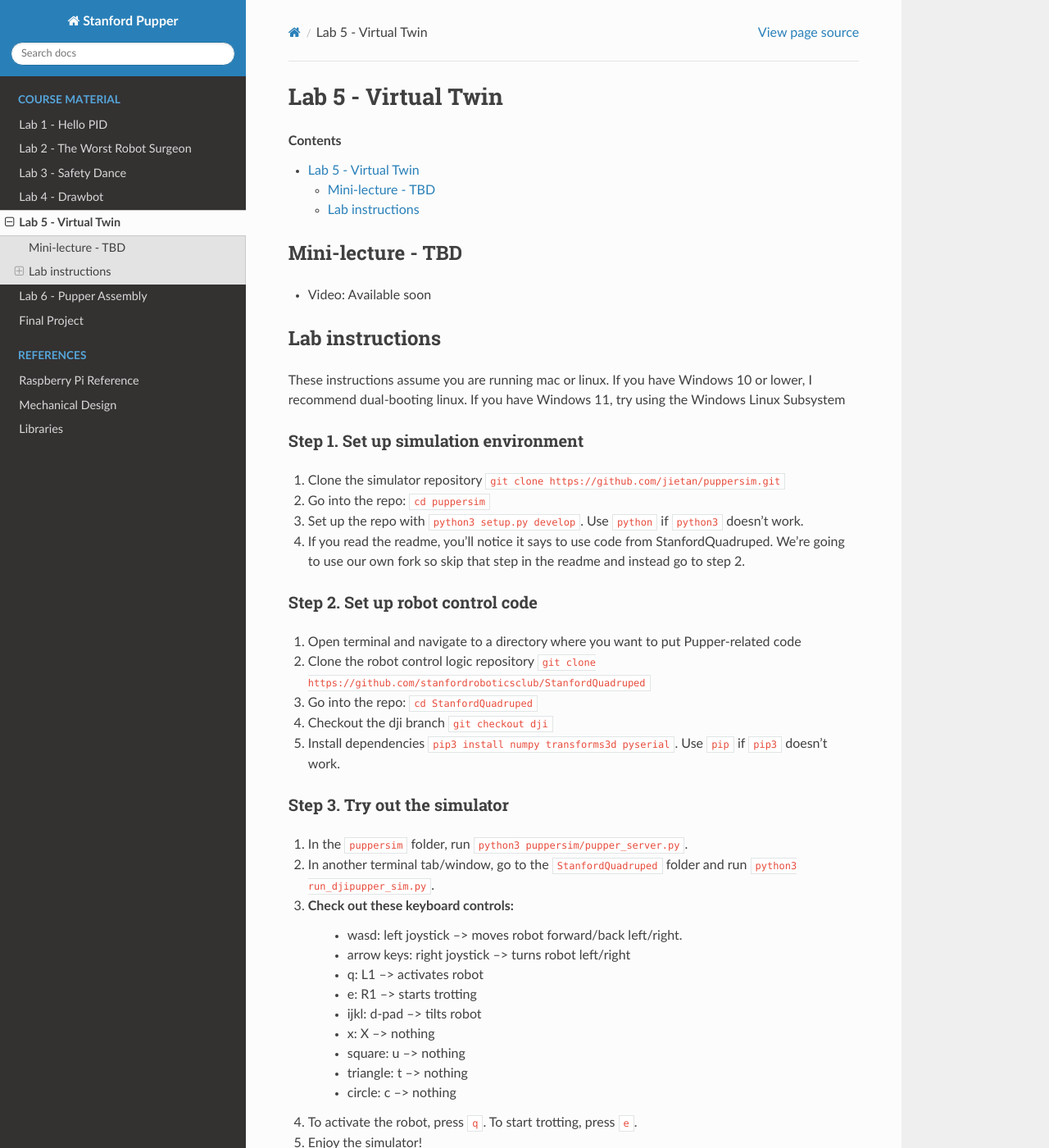
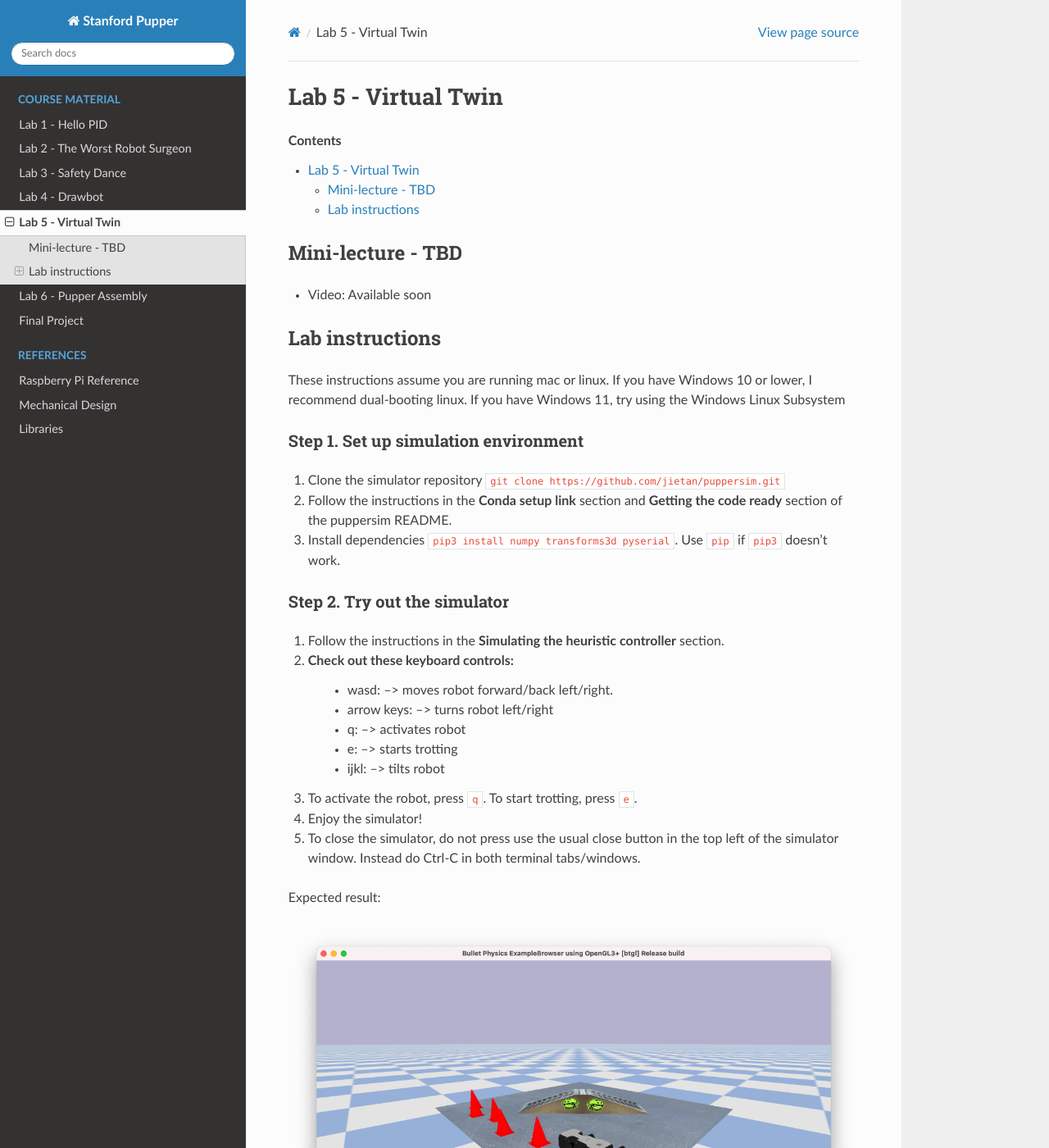
Before and after one commit to stanfordroboticsclub/pupperv3-independent-study, a Sphinx documentation site: the page built from docs/course-material/lab-5.rst, in a window 1280 px wide and 1400 px high. Shown: the whole window at 82% size. Built offline with Sphinx 7.4.7 and the Read the Docs theme 2.0.0, drawn with Linux system fonts in a browser that asks for light colours.

Commit message:
simplify sim instructions

```diff
--- a/docs/course-material/lab-5.rst
+++ b/docs/course-material/lab-5.rst
@@ -17,33 +17,18 @@ These instructions assume you are running mac or linux. If you have Windows 10 o
 Step 1. Set up simulation environment
 ^^^^^^^^^^^^^^^^^^^^^^^^^^^^^^^^^^^^^^^^^^^^^^^^^^^^^^^^^^
 #. Clone the simulator repository ``git clone https://github.com/jietan/puppersim.git``
-#. Go into the repo: ``cd puppersim``
-#. Set up the repo with ``python3 setup.py develop``. Use ``python`` if ``python3`` doesn't work.
-#. If you read the readme, you'll notice it says to use code from StanfordQuadruped. We're going to use our own fork so skip that step in the readme and instead go to step 2.
-
-
-Step 2. Set up robot control code
-^^^^^^^^^^^^^^^^^^^^^^^^^^^^^^^^^^^^^^^^^^^^^^^^^^^^^^^^^^
-#. Open terminal and navigate to a directory where you want to put Pupper-related code
-#. Clone the robot control logic repository ``git clone https://github.com/stanfordroboticsclub/StanfordQuadruped``
-#. Go into the repo: ``cd StanfordQuadruped``
-#. Checkout the dji branch ``git checkout dji``
+#. Follow the instructions in the **Conda setup link** section and **Getting the code ready** section of the puppersim README.
 #. Install dependencies ``pip3 install numpy transforms3d pyserial``. Use ``pip`` if ``pip3`` doesn't work.
 
-Step 3. Try out the simulator
+Step 2. Try out the simulator
 ^^^^^^^^^^^^^^^^^^^^^^^^^^^^^^^^^^^^^^^^^^^^^^^^^^^^^^^^^^
-#. In the ``puppersim`` folder, run ``python3 puppersim/pupper_server.py``.
-#. In another terminal tab/window, go to the ``StanfordQuadruped`` folder and run ``python3 run_djipupper_sim.py``.
+#. Follow the instructions in the **Simulating the heuristic controller** section.
 #. Check out these keyboard controls:
-    * wasd: left joystick         --> moves robot forward/back left/right.
-    * arrow keys: right joystick  --> turns robot left/right
-    * q: L1                       --> activates robot
-    * e: R1                       --> starts trotting
-    * ijkl: d-pad                 --> tilts robot
-    * x: X                        --> nothing
-    * square: u                   --> nothing
-    * triangle: t                 --> nothing
-    * circle: c                   --> nothing
+    * wasd: --> moves robot forward/back left/right.
+    * arrow keys: --> turns robot left/right
+    * q: --> activates robot
+    * e: --> starts trotting
+    * ijkl: --> tilts robot
 #. To activate the robot, press ``q``. To start trotting, press ``e``.
 #. Enjoy the simulator!
 #. To close the simulator, do not press use the usual close button in the top left of the simulator window. Instead do Ctrl-C in both terminal tabs/windows.
```
